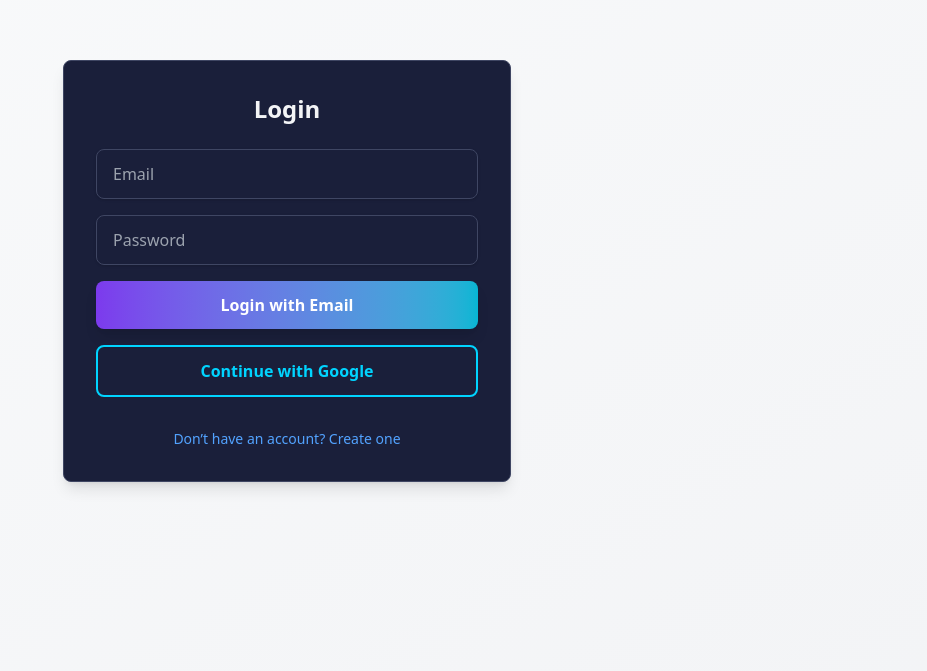
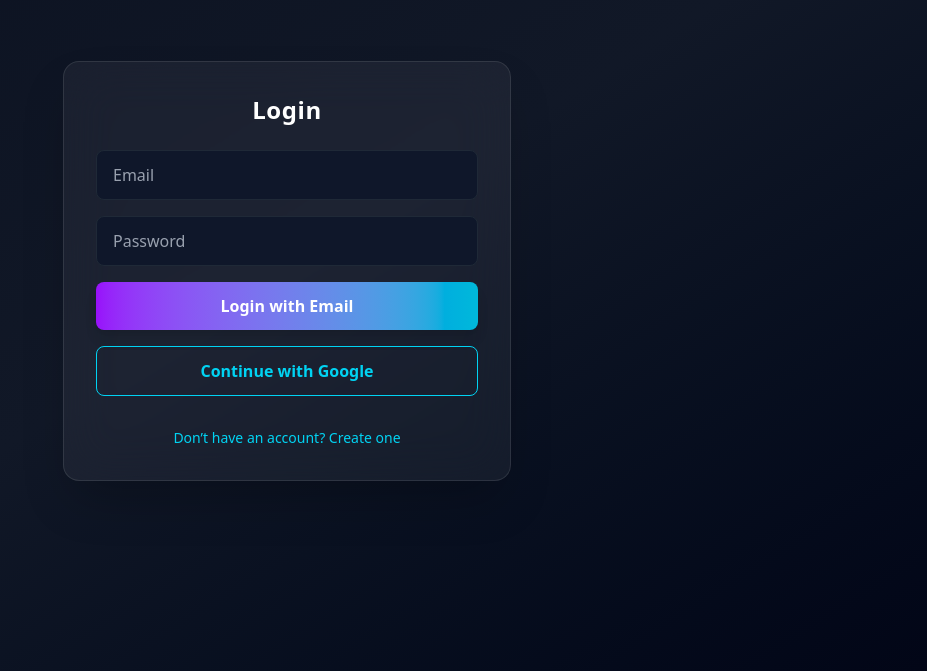
Before and after one commit to PranjaliSehrawat15/Role-based-ecommerce-webapp, a React (Vite) app: page /login in a window 1280 px wide. Shown: the part 129-800 px from the top of the page, without its empty margins (353-1280 px from the left). Built offline with nearby package versions, Linux system fonts and the light colour scheme; no server answers.

Commit message:
minimal ui change

```diff
--- a/src/pages/auth/Login.jsx
+++ b/src/pages/auth/Login.jsx
@@ -40,19 +40,18 @@ export default function Login() {
   }
 
   return (
-    <div className="min-h-screen bg-linear-to-br from-gray-50 to-gray-100 flex items-center justify-center px-4">
-      <div className="card w-full max-w-md p-8 space-y-4">
-        <h2 className="text-2xl font-bold text-center text-gray-100 mb-6">Login</h2>
-
+<div className="min-h-screen flex items-center justify-center px-4 bg-gradient-to-br from-[#0b1120] via-[#111827] to-[#020617]">
+<div className="w-full max-w-md p-8 space-y-4 rounded-2xl bg-white/5 backdrop-blur-xl border border-white/10 shadow-2xl">
+<h2 className="text-2xl font-bold text-center text-white mb-6 tracking-wide">Login</h2>
         <input
-          className="input"
+          className="w-full px-4 py-3 rounded-lg bg-[#0f172a] border border-[#1f2937] text-white placeholder-gray-400 focus:outline-none focus:ring-2 focus:ring-cyan-400"
           placeholder="Email"
           onChange={(e) => setEmail(e.target.value)}
           disabled={loading}
         />
 
         <input
-          className="input"
+          className="w-full px-4 py-3 rounded-lg bg-[#0f172a] border border-[#1f2937] text-white placeholder-gray-400 focus:outline-none focus:ring-2 focus:ring-cyan-400"
           type="password"
           placeholder="Password"
           onChange={(e) => setPassword(e.target.value)}
@@ -62,7 +61,8 @@ export default function Login() {
         <button
           onClick={loginEmail}
           disabled={loading}
-          className="btn w-full"
+          className="w-full py-3 rounded-lg bg-gradient-to-r from-purple-600 to-cyan-500 text-white font-semibold hover:opacity-90 transition shadow-lg"
+
         >
           {loading ? "Signing in..." : "Login with Email"}
         </button>
@@ -70,13 +70,14 @@ export default function Login() {
         <button
           onClick={loginGoogle}
           disabled={loading}
-          className="btn-outline w-full"
+          className="w-full py-3 rounded-lg border border-cyan-400 text-cyan-400 hover:bg-cyan-400 hover:text-black transition font-semibold"
+
         >
           Continue with Google
         </button>
 
         <p
-          className="text-center text-sm text-blue-400 hover:underline cursor-pointer pt-4"
+          className="text-center text-sm text-cyan-400 hover:underline cursor-pointer pt-4"
           onClick={() => navigate("/signup")}
         >
           Don’t have an account? Create one
--- a/src/pages/auth/Signup.jsx
+++ b/src/pages/auth/Signup.jsx
@@ -35,7 +35,7 @@ export default function Signup() {
   return (
     <div className="min-h-screen bg-linear-to-br from-gray-50 to-gray-100 flex items-center justify-center px-4">
       <div className="card w-full max-w-md p-8 space-y-4">
-        <h2 className="text-2xl font-bold text-center mb-6">Create Account</h2>
+        <h2 className="text-2xl font-bold text-gray-100 text-center mb-6">Create Account</h2>
 
         <input
           className="input"
@@ -71,7 +71,7 @@ export default function Signup() {
         </button>
 
         <p
-          className="text-center text-sm text-black hover:underline cursor-pointer pt-4"
+          className="text-center text-sm text-blue-400 hover:underline cursor-pointer pt-4"
           onClick={() => navigate("/login")}
         >
           Already have an account? Login
```
